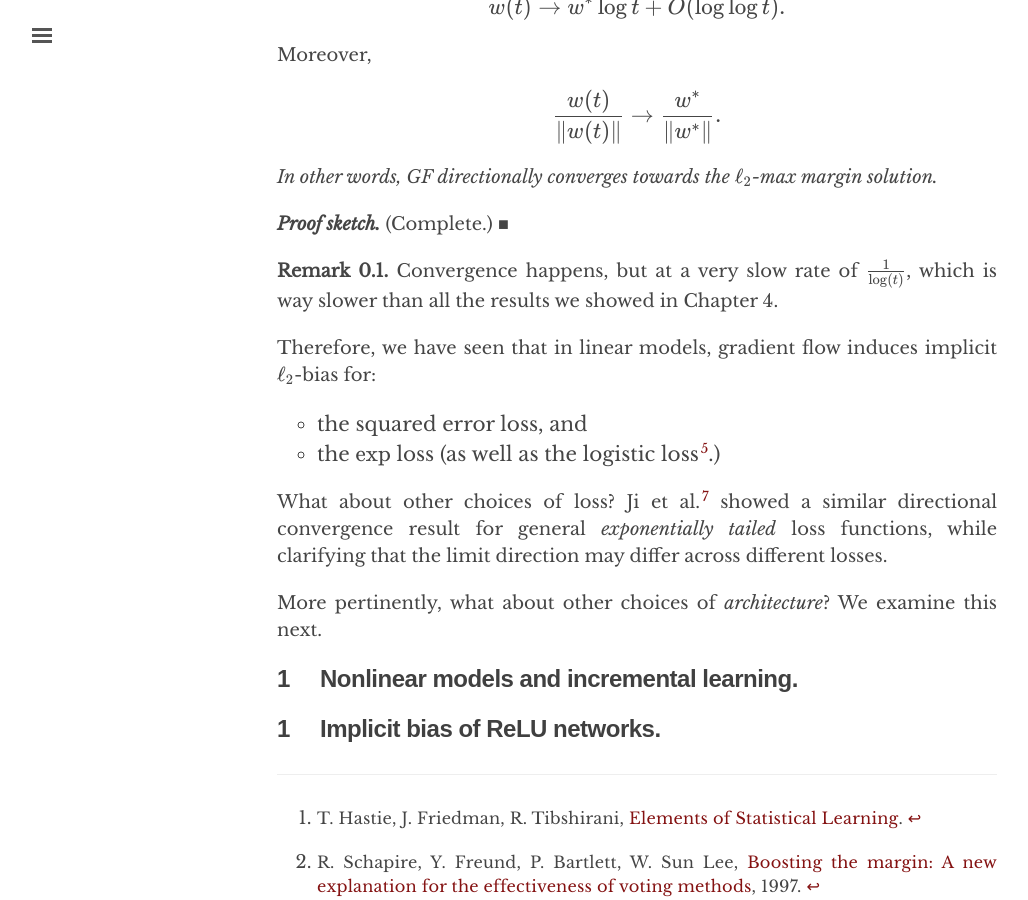
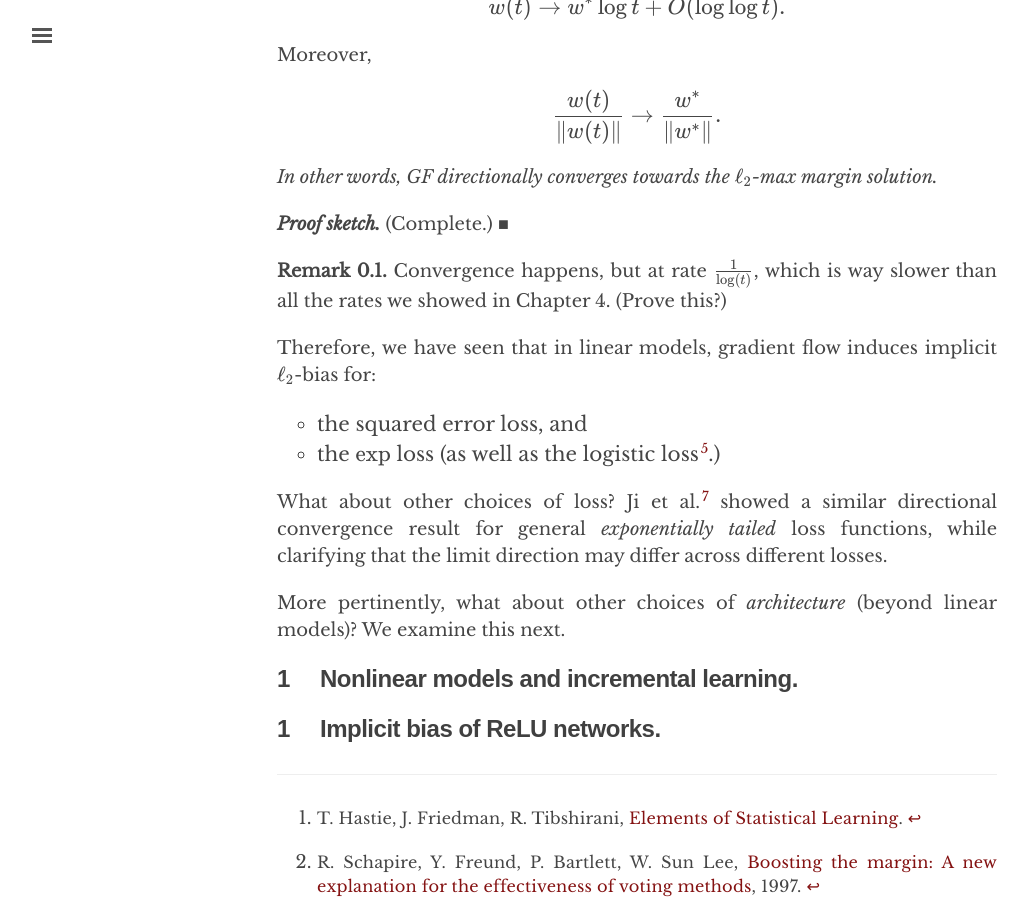
Before and after one commit to chinmayhegde/fodl, a Jekyll site: the page built from _posts/2022-01-12-generalization01.md, in a window 1280 px wide and 900 px high, scrolled down 6856 px. Shown: the whole window, without its empty margins (3-1031 px from the left). Built offline with Jekyll 4.4.1, drawn with Linux system fonts in a browser that asks for light colours; nearby versions of some CDN libraries.

Commit message:
Update 2022-01-12-generalization01.md

```diff
--- a/_posts/2022-01-12-generalization01.md
+++ b/_posts/2022-01-12-generalization01.md
@@ -192,7 +192,7 @@ A bit of reflection will suggest that the infimum of $L$ is indeed 0, but 'zero-
 {:.proof}
 
 **Remark**{:.label #convergence rate}
-  Convergence happens, but at a very slow rate of $\frac{1}{\log (t)}$, which is way slower than all the results we showed in Chapter 4.
+  Convergence happens, but at rate $\frac{1}{\log (t)}$, which is way slower than all the rates we showed in Chapter 4. (Prove this?)
 {:.remark}
 
 Therefore, we have seen that in linear models, gradient flow induces implicit $\ell_2$-bias for:
@@ -202,7 +202,7 @@ Therefore, we have seen that in linear models, gradient flow induces implicit $\
 
 What about other choices of loss? Ji et al.[^ji2020] showed a similar directional convergence result for general *exponentially tailed* loss functions, while clarifying that the limit direction may differ across different losses.
 
-More pertinently, what about other choices of *architecture*? We examine this next.
+More pertinently, what about other choices of *architecture* (beyond linear models)? We examine this next.
 
 ## Nonlinear models and incremental learning
 {:.label}
```
